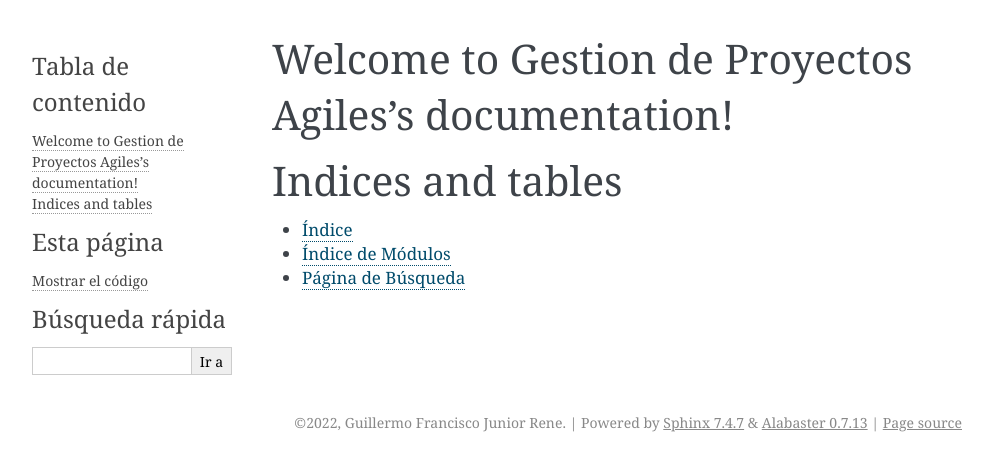
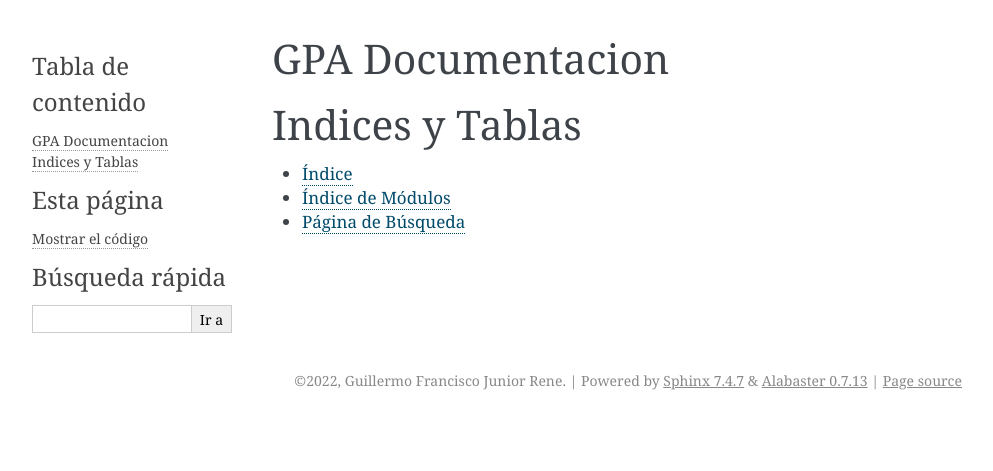
Before and after one commit to jg2kpy/gestion_proyectos_agile, a Sphinx documentation site: the page built from docs/index.rst, in a window 1280 px wide. Shown: the top 471 px of the page, without its empty margins (148-1141 px from the left). Built offline with Sphinx 7.4.7, drawn with Linux system fonts in a browser that asks for light colours; pages that are not in the unit, such as notebooks, are missing from menus.

Commit message:
Cambios menores

```diff
--- a/docs/index.rst
+++ b/docs/index.rst
@@ -3,16 +3,16 @@
    You can adapt this file completely to your liking, but it should at least
    contain the root `toctree` directive.
 
-Welcome to Gestion de Proyectos Agiles's documentation!
+GPA Documentacion
 =======================================================
 
 .. toctree::
    :maxdepth: 2
-   :caption: Contents:
+   :caption: Contenido:
 
    modules
 
-Indices and tables
+Indices y Tablas
 ==================
 
 * :ref:`genindex`
```
